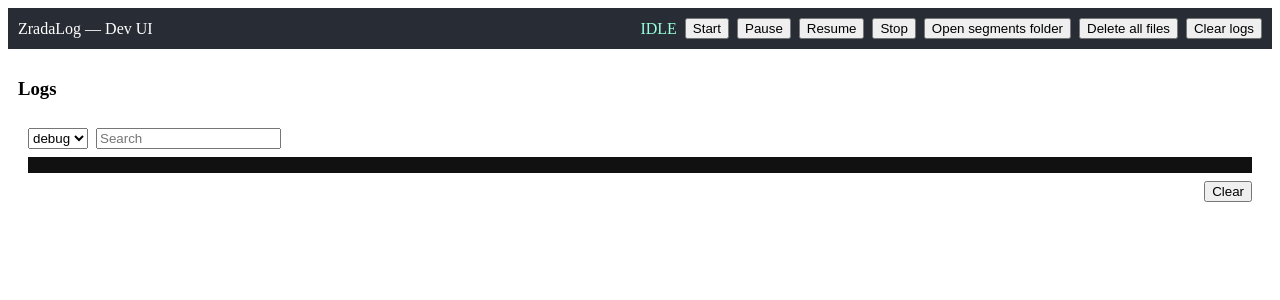
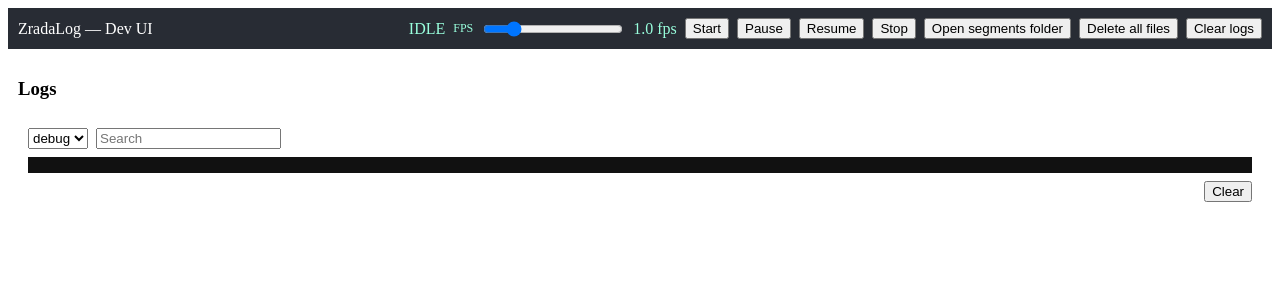
Before and after one commit to DmitriyVovk/ZradaLog, a React (Vite) app: page / in a window 1280 px wide. Shown: the top 300 px of the page. Built offline with nearby package versions, Linux system fonts and the light colour scheme.

Commit message:
slider FPS

```diff
--- a/electron/preload.ts
+++ b/electron/preload.ts
@@ -17,6 +17,8 @@ contextBridge.exposeInMainWorld('zradaControls', {
   resume: () => ipcRenderer.send('zrada:control', 'resume'),
   stop: () => ipcRenderer.send('zrada:control', 'stop'),
   getState: () => ipcRenderer.invoke('zrada:get-state'),
+  setFps: (fps: number) => ipcRenderer.invoke('zrada:set-fps', fps),
+  getFps: () => ipcRenderer.invoke('zrada:get-fps'),
   subscribeState: (cb: (state: string) => void) => {
     const handler = (_ev: IpcRendererEvent, state: string) => cb(state);
     ipcRenderer.on('zrada:recorder-state', handler);
--- a/electron/services/RecorderEngine.ts
+++ b/electron/services/RecorderEngine.ts
@@ -35,6 +35,10 @@ export class RecorderEngine extends EventEmitter {
   public setFps(fps: number) {
     this.fps = fps;
     this.logger.debug('FPS set', { fps });
+  }
+
+  public getFps() {
+    return this.fps;
   }
 
   public getSegments() {
--- a/src/App.tsx
+++ b/src/App.tsx
@@ -3,6 +3,7 @@ import LogWindow from './components/LogWindow';
 
 export const App: React.FC = () => {
   const [state, setState] = React.useState<string>('idle');
+  const [fps, setFps] = React.useState<number>(1);
 
   React.useEffect(() => {
     const init = async () => {
@@ -11,6 +12,15 @@ export const App: React.FC = () => {
       // getState may be a Promise
       const resolved = typeof s === 'string' ? s : await s;
       setState(resolved);
+      // fetch current FPS
+      try {
+        const g = (window as any).zradaControls?.getFps?.();
+        const got = typeof g === 'number' ? g : await g;
+        const v = got?.fps ?? got ?? 1;
+        setFps(Number(v) || 1);
+      } catch (_) {
+        setFps(1);
+      }
       // subscribe to state changes
       const unsub = (window as any).zradaControls?.subscribeState?.((st: string) => setState(st));
       return () => { if (typeof unsub === 'function') unsub(); };
@@ -24,6 +34,27 @@ export const App: React.FC = () => {
         <div>ZradaLog — Dev UI</div>
         <div style={{display:'flex', gap:8}}>
           <div style={{alignSelf:'center', color:'#9fd'}}>{state.toUpperCase()}</div>
+          <div style={{display:'flex', alignItems:'center', gap:8}}>
+            <label style={{color:'#9fd', fontSize:12}}>FPS</label>
+            <input
+              type="range"
+              min={0.1}
+              max={5}
+              step={0.1}
+              value={fps}
+              onChange={async (e) => {
+                const v = Number((e.target as HTMLInputElement).value);
+                setFps(v);
+                try {
+                  await (window as any).zradaControls?.setFps?.(v);
+                } catch (err) {
+                  console.error('setFps failed', err);
+                }
+              }}
+              style={{width:140}}
+            />
+            <div style={{color:'#9fd', minWidth:40, textAlign:'right'}}>{fps.toFixed(1)} fps</div>
+          </div>
           <button onClick={() => (window as any).zradaControls?.start?.()}>Start</button>
           <button onClick={() => (window as any).zradaControls?.pause?.()}>Pause</button>
           <button onClick={() => (window as any).zradaControls?.resume?.()}>Resume</button>
```
Also changed, not shown: electron/main.ts (+22 -0 lines).
